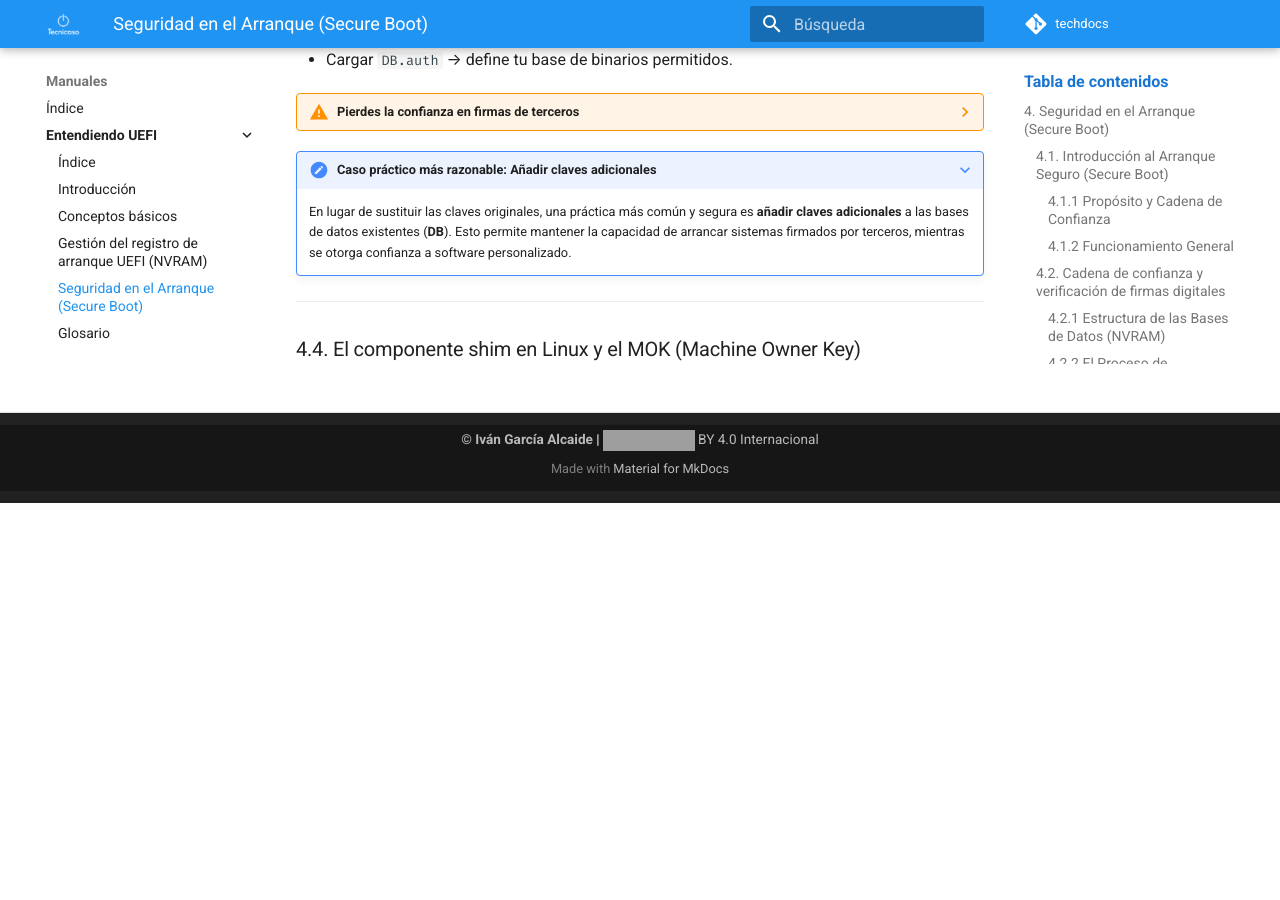
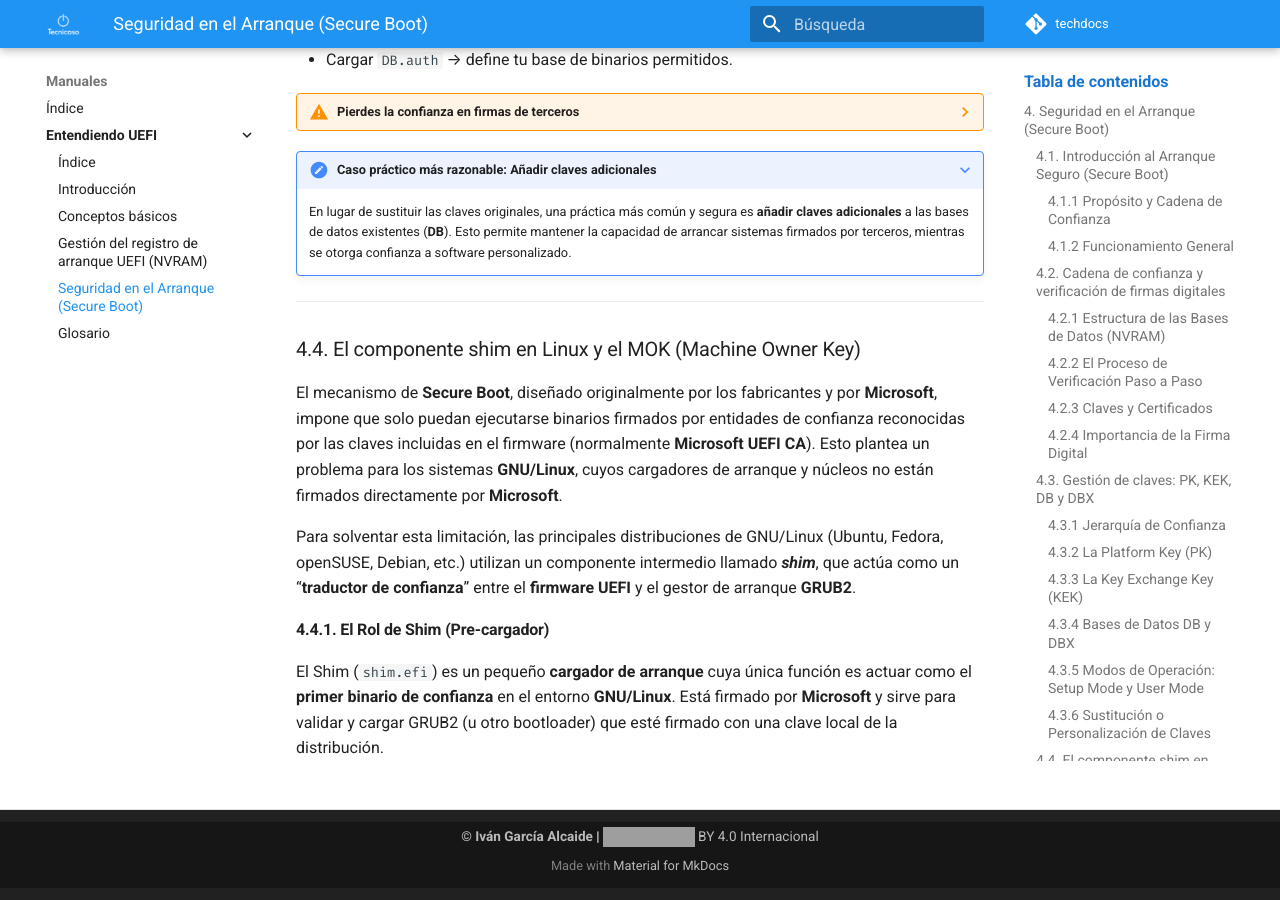
Before and after one commit to ivangarciaalcaide/techdocs, an MkDocs documentation site: the page built from docs/manuales/entendiendo_uefi/04-secure_boot.md, in a window 1280 px wide and 900 px high, scrolled down 7390 px. Built offline with MkDocs 1.6.1 and Material for MkDocs 9.7.7, drawn with Linux system fonts in a browser that asks for light colours; comment, search, counter and statistics services are not loaded; before the commit the page ends 7893 px from its top, so only the background shows below that; grey boxes are pictures that could not be loaded.

```diff
--- a/docs/manuales/entendiendo_uefi/04-secure_boot.md
+++ b/docs/manuales/entendiendo_uefi/04-secure_boot.md
@@ -298,3 +298,18 @@
 ---
 
 ### 4.4. El componente shim en Linux y el MOK (Machine Owner Key)
+
+El mecanismo de **Secure Boot**, diseñado originalmente por los fabricantes y por **Microsoft**, impone que solo
+puedan ejecutarse binarios firmados por entidades de confianza reconocidas por las claves incluidas en el firmware
+(normalmente **Microsoft UEFI CA**). Esto plantea un problema para los sistemas **GNU/Linux**, cuyos cargadores
+de arranque y núcleos no están firmados directamente por **Microsoft**.
+
+Para solventar esta limitación, las principales distribuciones de GNU/Linux (Ubuntu, Fedora, openSUSE, Debian, etc.)
+utilizan un componente intermedio llamado **_shim_**, que actúa como un “**traductor de confianza**” entre el
+**firmware UEFI** y el gestor de arranque **GRUB2**.
+
+#### 4.4.1. El Rol de Shim (Pre-cargador)
+
+El Shim (`shim.efi`) es un pequeño **cargador de arranque** cuya única función es actuar como el **primer binario de
+confianza** en el entorno **GNU/Linux**. Está firmado por **Microsoft** y sirve para validar y cargar GRUB2 (u otro
+bootloader) que esté firmado con una clave local de la distribución.
```
